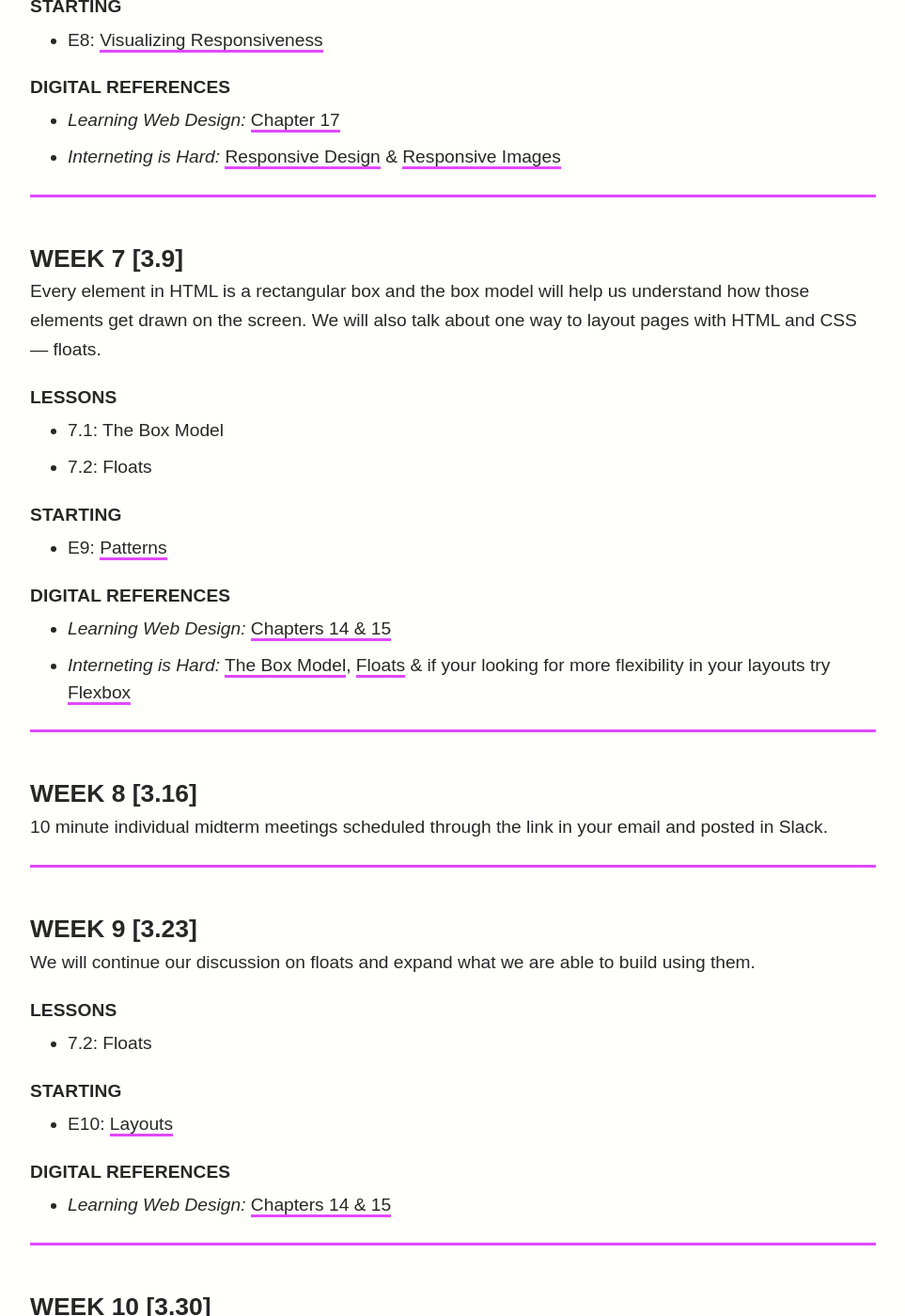
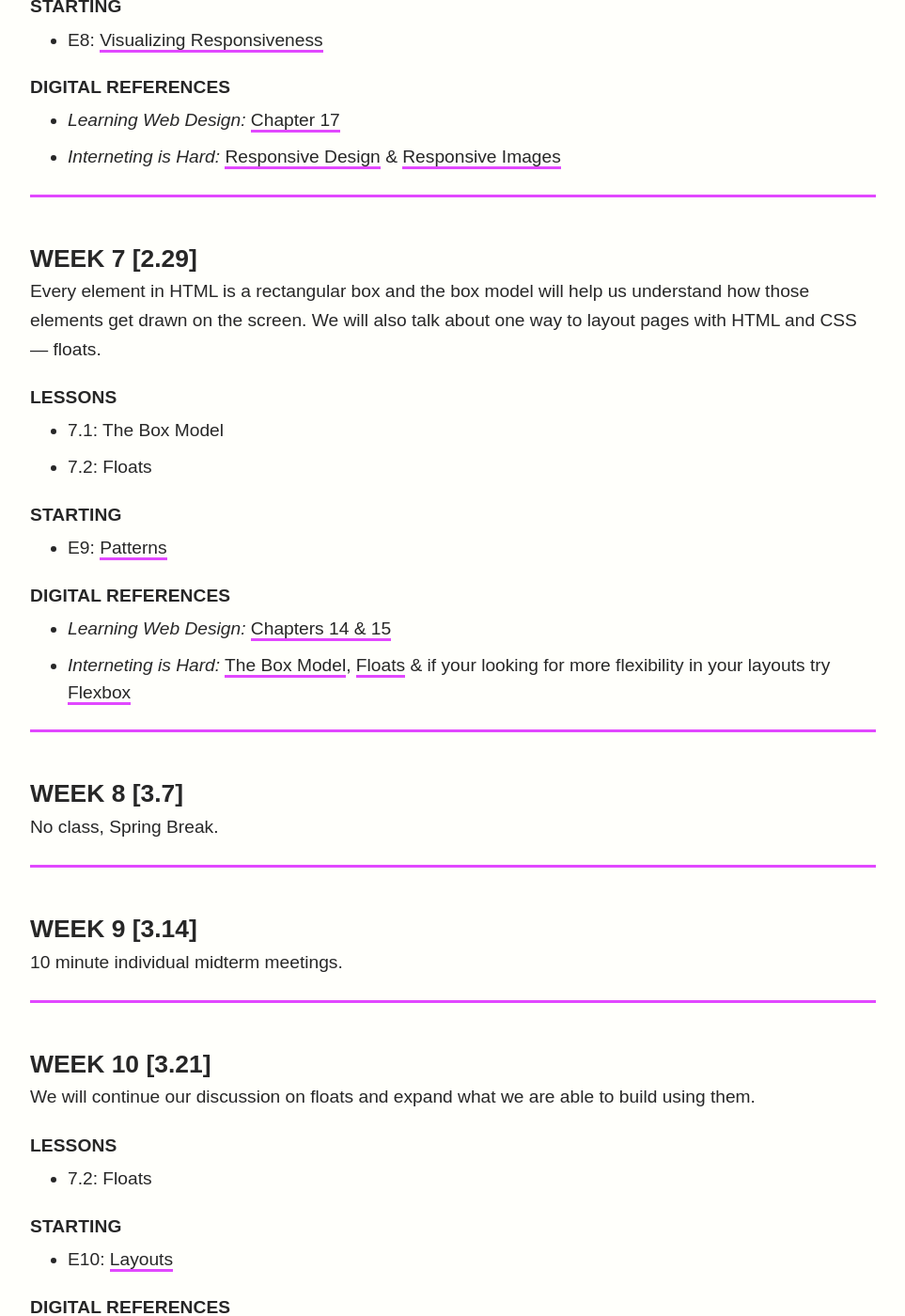
Before and after one commit to gmu-gd/web24-spring, a Jekyll site: the page built from schedule/index.md, in a window 1280 px wide and 1400 px high, scrolled down 3298 px. Shown: the whole window at 94% size, without its empty margins (0-963 px from the left). Built offline with Jekyll 4.4.1, drawn with Linux system fonts in a browser that asks for light colours; some web fonts are replaced; some of the changed text lies outside the part shown.

Commit message:
Update index.md

```diff
--- a/schedule/index.md
+++ b/schedule/index.md
@@ -38,7 +38,7 @@
 
 ---
 
-### Week 3 [2.9]
+### Week 3 [2.1]
 This week we'll go a little further into HTML and begin to introduce CSS. We will look at best practices for folder and file naming, organization, and structure as well as the first steps of planning and designing a website. We will also introduce the thing that makes the internet the internet, links.
 
 #### Lessons
@@ -57,7 +57,7 @@
 
 ---
 
-### Week 4 [2.16]
+### Week 4 [2.8]
 Much of the information on the internet is gathered through reading. As designers we want to be able to present that information in a clear and understandable way so this week we are talking about hierarchy and typography.
 
 #### Lessons
@@ -72,7 +72,7 @@
 
 ---
 
-### Week 5 [2.23]
+### Week 5 [2.15]
 This week we will cover the parts and designs for navigation, how to add and style images, and how to target more specifically with CSS selectors.
 
 #### Lessons
@@ -89,7 +89,7 @@
 
 ---
 
-### Week 6 [3.2]
+### Week 6 [2.22]
 Responsive design is a key element of designing for the web today. This week we will introduce the concept and coding principles behind getting a website to show up well on a narrow phone screen and a wide desktop monitor.
 
 #### Lessons
@@ -104,7 +104,7 @@
 
 ---
 
-### Week 7 [3.9]
+### Week 7 [2.29]
 Every element in HTML is a rectangular box and the box model will help us understand how those elements get drawn on the screen. We will also talk about one way to layout pages with HTML and CSS &mdash; floats.
 
 #### Lessons
@@ -120,12 +120,17 @@
 
 ---
 
-### Week 8 [3.16]
-10 minute individual midterm meetings scheduled through the link in your email and posted in Slack.
+### Week 8 [3.7]
+No class, Spring Break.
 
 ---
 
-### Week 9 [3.23]
+### Week 9 [3.14]
+10 minute individual midterm meetings.
+
+---
+
+### Week 10 [3.21]
 We will continue our discussion on floats and expand what we are able to build using them.
 
 #### Lessons
@@ -183,7 +188,7 @@
 
 ---
 
-### Week 13 [4.20]
+### Week 14 [4.18]
 HTML and CSS are great for building and styling websites but they are not great at creating interaction or dynamic changes. This is where JavaScript and jQuery come in and this week we will cover some basic concepts of how to add simple interactions to a website.
 
 #### Lessons
@@ -197,8 +202,8 @@
 
 ---
 
-### Week 14 [4.27]
-We made it to the end! Today we will complete our final exercise in class.
+### Week 15 [4.25]
+Today we will complete our final exercise in class.
 
 #### Lessons
 * None
@@ -208,3 +213,8 @@
 
 #### Digital References
 * None
+
+---
+
+### Week 16 [5.2]
+Final Class
```
Also changed, not shown: other parts of schedule/index.md (+5 -5 lines).
